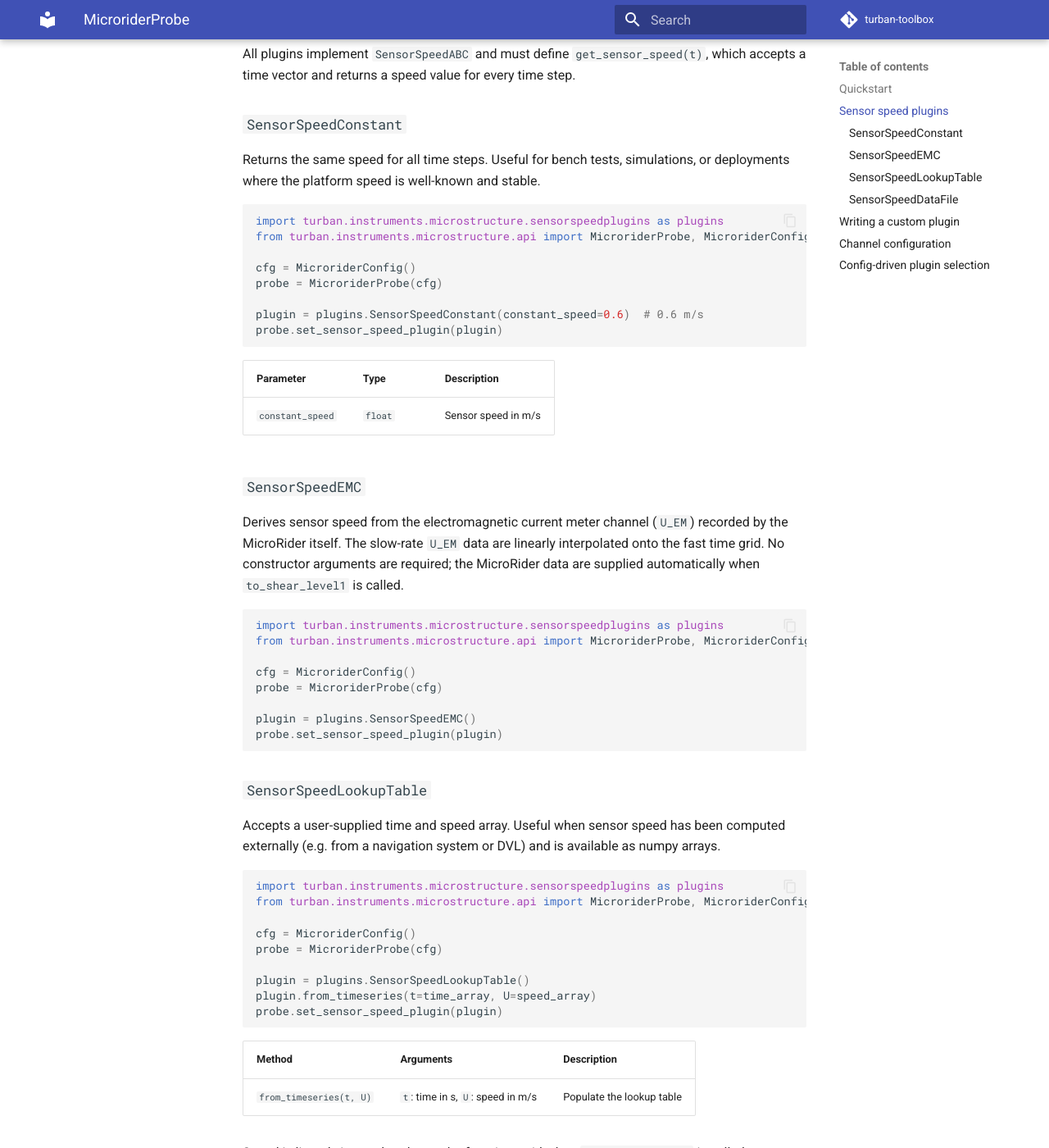
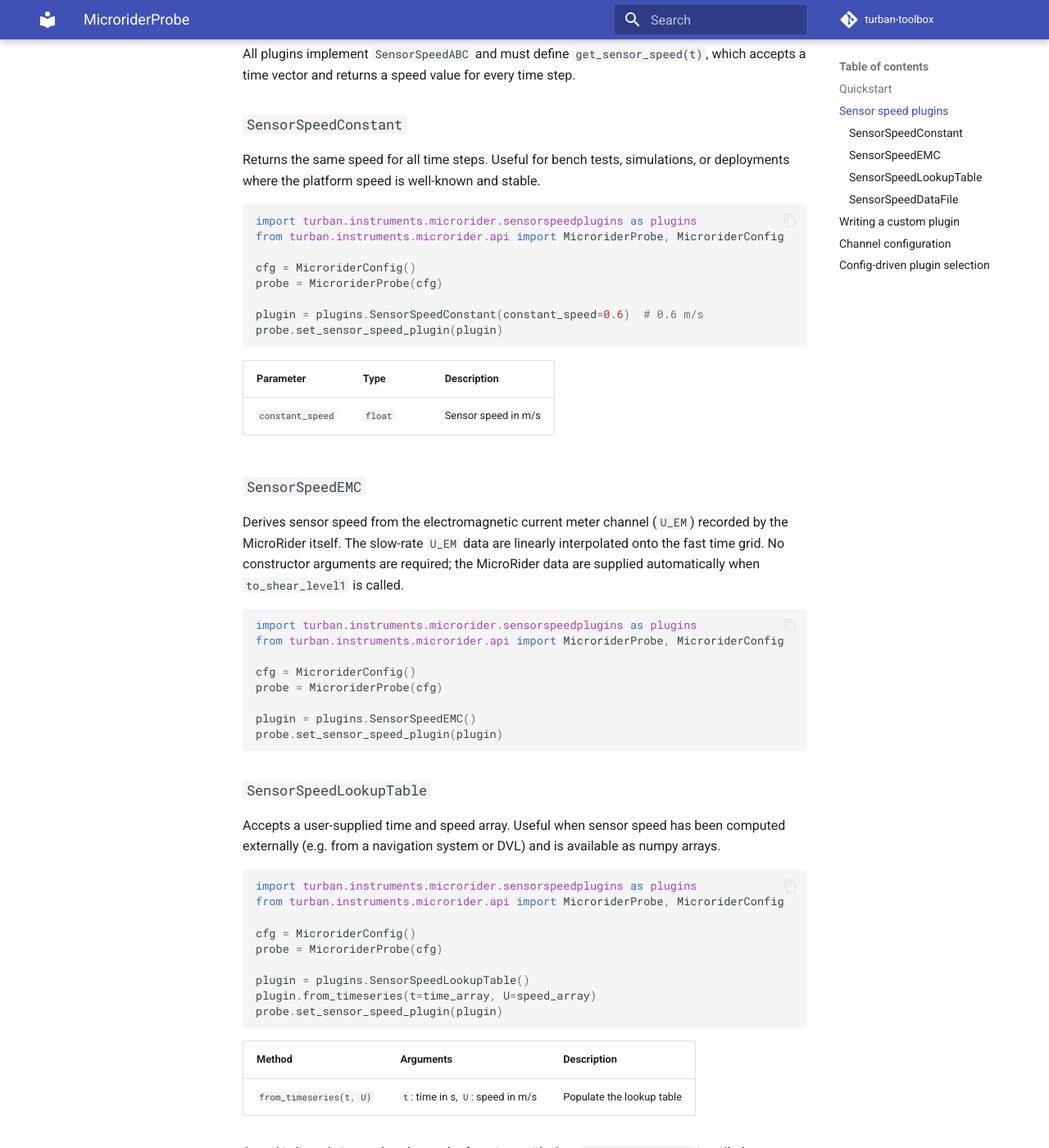
Before and after one commit to turban-toolbox/turban-toolbox, an MkDocs documentation site: the page built from docs/microrider.md, in a window 1280 px wide and 1400 px high, scrolled down 1554 px. Shown: the whole window at 82% size. Built offline with MkDocs 1.6.1 and Material for MkDocs 9.7.7, drawn with Linux system fonts in a browser that asks for light colours; comment, search, counter and statistics services are not loaded; some of the changed text lies outside the part shown.

````diff
--- a/docs/microrider.md
+++ b/docs/microrider.md
@@ -76,8 +76,8 @@ Returns the same speed for all time steps. Useful for bench tests, simulations,
 deployments where the platform speed is well-known and stable.
 
 ```python
-import turban.instruments.microstructure.sensorspeedplugins as plugins
-from turban.instruments.microstructure.api import MicroriderProbe, MicroriderConfig
+import turban.instruments.microrider.sensorspeedplugins as plugins
+from turban.instruments.microrider.api import MicroriderProbe, MicroriderConfig
 
 cfg = MicroriderConfig()
 probe = MicroriderProbe(cfg)
@@ -98,8 +98,8 @@ time grid. No constructor arguments are required; the MicroRider data are suppli
 automatically when `to_shear_level1` is called.
 
 ```python
-import turban.instruments.microstructure.sensorspeedplugins as plugins
-from turban.instruments.microstructure.api import MicroriderProbe, MicroriderConfig
+import turban.instruments.microrider.sensorspeedplugins as plugins
+from turban.instruments.microrider.api import MicroriderProbe, MicroriderConfig
 
 cfg = MicroriderConfig()
 probe = MicroriderProbe(cfg)
@@ -114,8 +114,8 @@ Accepts a user-supplied time and speed array. Useful when sensor speed has been
 externally (e.g. from a navigation system or DVL) and is available as numpy arrays.
 
 ```python
-import turban.instruments.microstructure.sensorspeedplugins as plugins
-from turban.instruments.microstructure.api import MicroriderProbe, MicroriderConfig
+import turban.instruments.microrider.sensorspeedplugins as plugins
+from turban.instruments.microrider.api import MicroriderProbe, MicroriderConfig
 
 cfg = MicroriderConfig()
 probe = MicroriderProbe(cfg)
@@ -137,8 +137,8 @@ Reads time and speed from a plain text file with two columns (time in s, speed i
 one row per sample. Internally uses `SensorSpeedLookupTable`.
 
 ```python
-import turban.instruments.microstructure.sensorspeedplugins as plugins
-from turban.instruments.microstructure.api import MicroriderProbe, MicroriderConfig
+import turban.instruments.microrider.sensorspeedplugins as plugins
+from turban.instruments.microrider.api import MicroriderProbe, MicroriderConfig
 
 cfg = MicroriderConfig()
 probe = MicroriderProbe(cfg)
@@ -241,15 +241,38 @@ at construction time and no explicit call to `set_sensor_speed_plugin` is needed
 ```python
 from turban.instruments.microrider.api import MicroriderProbe, MicroriderConfig
 
+# Microrider configuration
 microrider_config = MicroriderConfig(
     sampfreq=512.0,
     sensors={},
     sensor_speed_plugin="SensorSpeedConstant",
     sensor_speed_plugin_parameters={"constant_speed": 0.6},
 )
+
+# Processing configuration
+cfg = ShearConfig(
+    sampfreq=512.0,
+    segment_length=1024,
+    segment_overlap=512,
+    chunk_length=2048,
+    chunk_overlap=1024,
+    freq_cutoff_antialias=999.0,
+    freq_cutoff_corrupt=999.0,
+    freq_highpass=0.15,
+    spatial_response_wavenum=50.0,
+    waveno_cutoff_spatial_corr=999.0,
+    spike_threshold=8.0,
+    max_tries=10,
+    spike_replace_before=256,
+    spike_replace_after=256,
+    spike_include_before=10,
+    spike_include_after=20,
+    cutoff_freq_lp=0.5,
+)
+
 probe = MicroriderProbe(cfg=microrider_config)
 # No further call to set_sensor_speed_plugin needed.
-level1 = probe.to_shear_level1("path/to/data.p", cfg=cfg)
+level1 = probe.to_shear_level1("path/to/data.p", cfg=cfg) # doctest: +SKIP
 ```
 
 Calling `set_sensor_speed_plugin` after construction always works and overrides any
````
Also changed, not shown: other parts of docs/microrider.md (+1 -1 lines).
